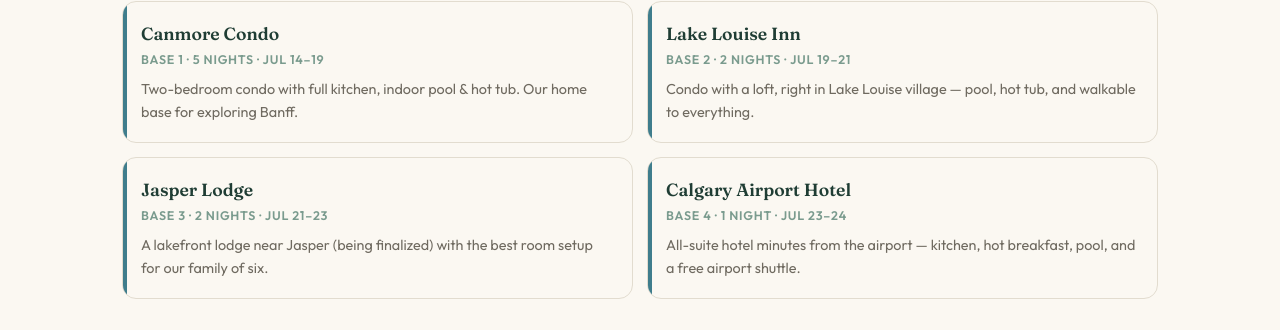
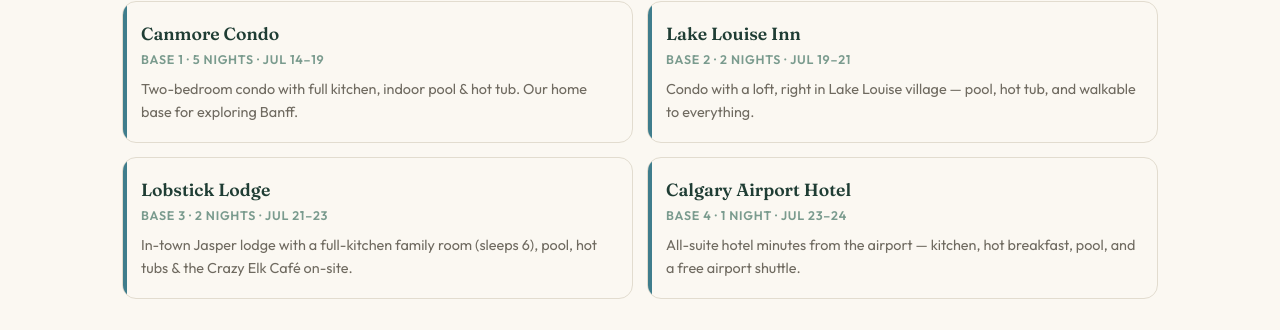
Before and after one commit to ruedasdw/rockies-trip-, a plain HTML site: page index.html in a window 1280 px wide. Shown: the part 3245-3575 px from the top of the page. Drawn offline with Linux system fonts and the light colour scheme.

Commit message:
Add files via upload
Update trip dashboard

```diff
--- a/index.html
+++ b/index.html
@@ -231,7 +231,7 @@
     <div class="stays" id="stays">
 <div class="stay"><div class="t">Canmore Condo</div><div class="w">Base 1 · 5 nights · Jul 14–19</div><div class="d">Two-bedroom condo with full kitchen, indoor pool &amp; hot tub. Our home base for exploring Banff.</div></div>
 <div class="stay"><div class="t">Lake Louise Inn</div><div class="w">Base 2 · 2 nights · Jul 19–21</div><div class="d">Condo with a loft, right in Lake Louise village — pool, hot tub, and walkable to everything.</div></div>
-<div class="stay"><div class="t">Jasper Lodge</div><div class="w">Base 3 · 2 nights · Jul 21–23</div><div class="d">A lakefront lodge near Jasper (being finalized) with the best room setup for our family of six.</div></div>
+<div class="stay"><div class="t">Lobstick Lodge</div><div class="w">Base 3 · 2 nights · Jul 21–23</div><div class="d">In-town Jasper lodge with a full-kitchen family room (sleeps 6), pool, hot tubs &amp; the Crazy Elk Café on-site.</div></div>
 <div class="stay"><div class="t">Calgary Airport Hotel</div><div class="w">Base 4 · 1 night · Jul 23–24</div><div class="d">All-suite hotel minutes from the airport — kitchen, hot breakfast, pool, and a free airport shuttle.</div></div>
 </div>
   </section>
```
